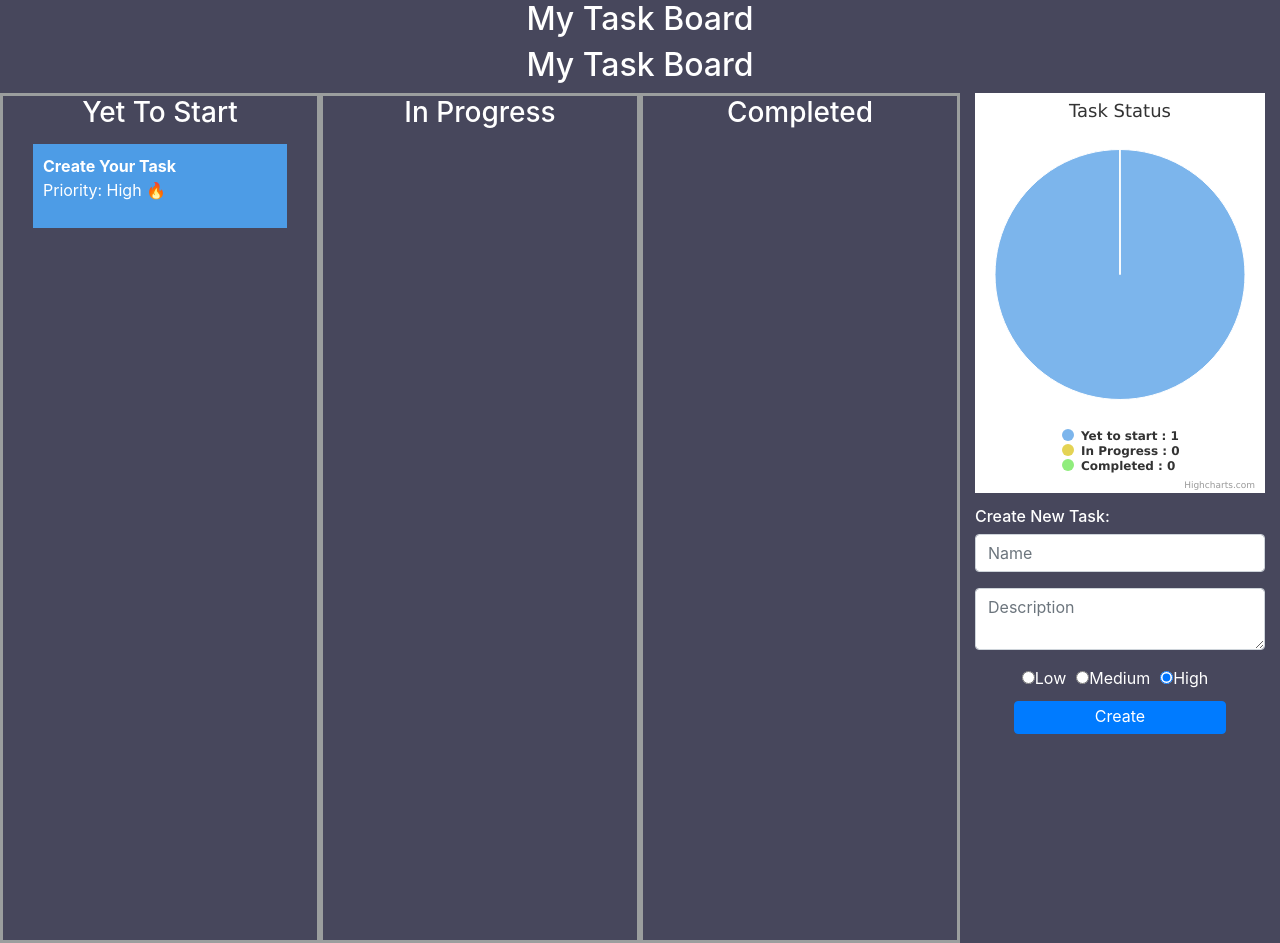
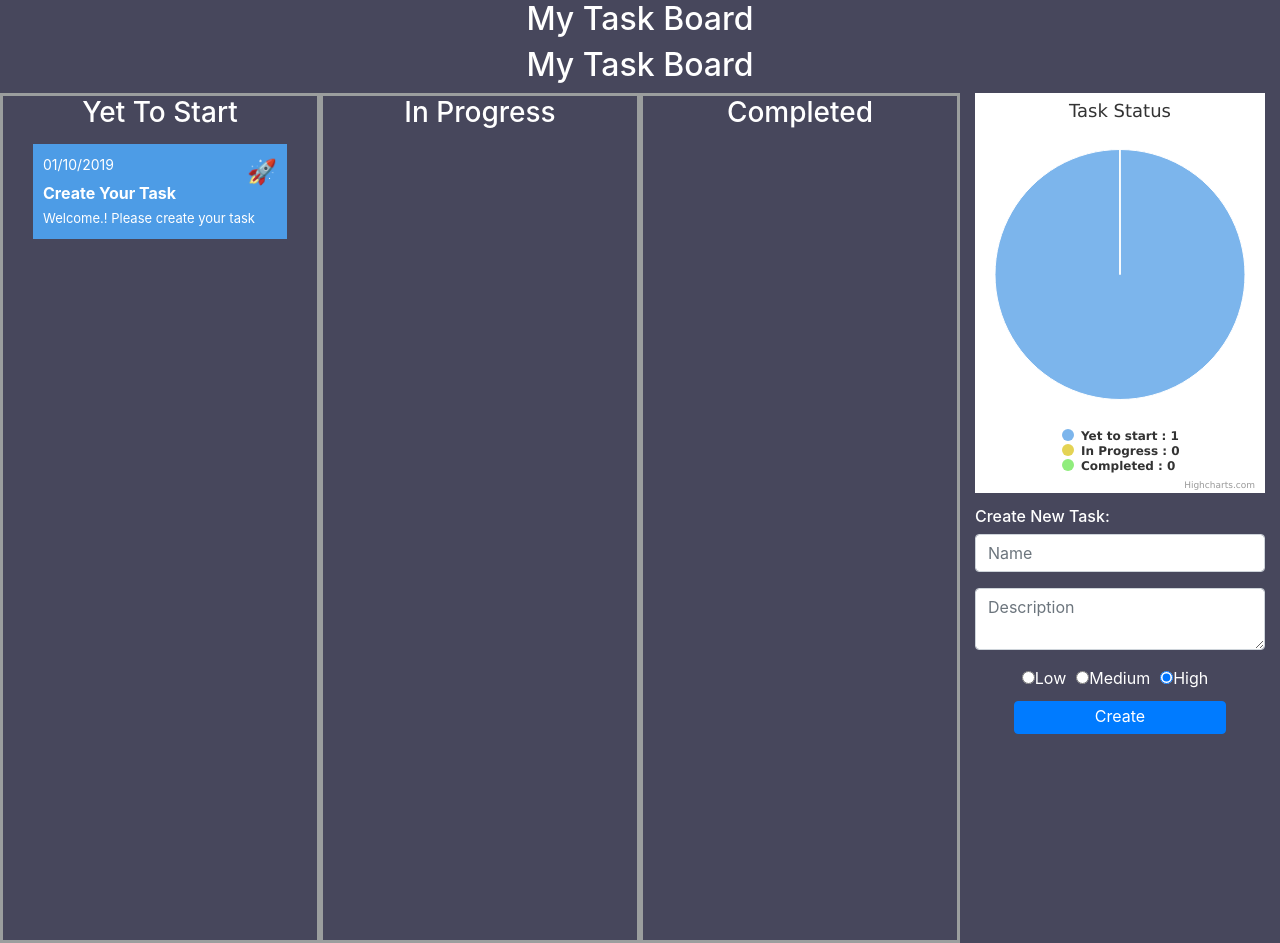
Before and after one commit to danidevadoss/my-task-board, a React (Create React App) app: page / in a window 1280 px wide. Built offline with nearby package versions, Linux system fonts and the light colour scheme.

Commit message:
Update Task.js

```diff
--- a/src/task/Task.js
+++ b/src/task/Task.js
@@ -7,49 +7,76 @@ class Task extends React.Component {
       task: props.task
     };
     this.state.isExpand = false;
+    this.state.isEdit = false;
   }
 
   render() {
     return (
       <div
         id={this.state.task.name}
-        draggable="true"
-        onDragStart={e => this.drag(this.state.task)}
+        draggable= {!this.state.isEdit}
+        onDragStart={e => !this.state.isEdit ?  this.drag(this.state.task): this.empty}
       >
         {!this.state.isExpand ? (
           <div
             className={"task " + this.props.status}
-            onClick={this.toggleExpand}
+            onClick={ this.toggleExpand}
           >
-            <b>{this.state.task.name}</b>
-            <p title={this.state.task.priority}> Priority: {this.getPriorityIcon(this.state.task.priority)}</p>
+            <a  style={{fontSize: 24, float: 'right'}} title={this.state.task.priority}>{this.getPriorityIconOnly(this.state.task.priority)}</a>
+            <p style={{fontSize: 14, marginBottom: 6}}>{this.state.task.createdOn}</p>
+            <div>
+              <p style={{ marginBottom: 4}}><b>{this.state.task.name}</b></p>
+              {this.state.task.description.split ('\n').map ((item, i) => <p style={{fontSize: 13, marginBottom: 0}}key={i}>{item}</p>)}
+            </div>
+
             {/* <button onClick={this.forward} >></button> */}
           </div>
-        ) : (
+        ) :  (
+
           <div
             className={"task " + this.props.status}
-            onClick={this.toggleExpand}
+            onClick={!this.state.isEdit ? this.toggleExpand: this.empty}
           >
-            <div>
+            <div style={{marginTop:4}}>
+
               {" "}
-              <p className="delete-button" onClick={this.onDelete}>
+              <p className="delete-button" onClick={this.onDelete} id="delete">
                 <i className="fa fa-trash-o" aria-hidden="true"></i>
               </p>
+
+              {this.state.isEdit ? (<p className="edit-button" onClick={this.onSave} id="save">
+                <i className="fa fa-floppy-o" aria-hidden="true"></i>
+              </p>): <p className="edit-button" onClick={this.onEdit} id="edit">
+                <i className= "fa fa-pencil" aria-hidden="true"></i>
+              </p>}
+
             </div>
-            <div>
+            <div style={{marginTop:6}}>
+              <form autoComplete="off" onSubmit={this.onSave} >
               {" "}
               <p>
-                <b>Task:</b> {this.state.task.name}
+                <b>Task:</b> {!this.state.isEdit  ? this.state.task.name : (<input type="text" value={this.state.task.name } onChange={(e) => this.setName(e)}  placeholder="Name" required className="form-control" id="task" />)}
               </p>
               <p>
-                <b>Description:</b> {this.state.task.description}
+                <b>Description:</b> { !this.state.isEdit  ?  this.state.task.description.split ('\n').map ((item, i) => <p style={{ marginBottom: 0}} key={i}>{item}</p>) : (<textarea type="text" value={this.state.task.description}  onChange={(e) => this.setDescription(e)}  placeholder="Description" required className="form-control" id="description" rows="2"> </textarea>)}
               </p>
               <p>
-                <b>Priority:</b> {this.getPriorityIcon(this.state.task.priority)}
+                <b>Priority:</b> {!this.state.isEdit  ? this.getPriorityIcon(this.state.task.priority) :(
+                <div className="form-group text-center">
+                                <label className="radio-inline margin-right">
+                                    <input value={"Low"} checked={this.state.task.priority === "Low"} onChange={(e) => this.priorityChange("Low")} type="radio" name="low" />Low</label>
+                                <label className="radio-inline margin-right">
+                                    <input value={"Meduim"} checked={this.state.task.priority === "Meduim"} onChange={(e) => this.priorityChange("Meduim")} type="radio" name="medium" />Medium</label>
+                                <label className="radio-inline margin-right">
+                                    <input value={"High"} checked={this.state.task.priority === "High"} onChange={(e) => this.priorityChange("High")} type="radio" name="high" />High</label>
+                            </div>)}
               </p>
               <p>
                 <b>Created on:</b> {this.state.task.createdOn}
               </p>
+
+                <button type="submit" style={{display: "none"}} className=" btn btn-primary create-button">Create</button>
+              </form>
             </div>
           </div>
         )}
@@ -57,6 +84,22 @@ class Task extends React.Component {
     );
   }
 
+
+  stringInput(e) {
+     e.stopPropagation();
+        if (e && e.target && e.target.value) {
+            if (e.target.value.length === 1) {
+                return e.target.value.toUpperCase();
+            } else {
+                return e.target.value;
+            }
+        }
+        return '';
+    }
+
+  empty=()=>{
+
+  }
   onDelete = () => {
     // alert("delete");
     // console.log(this.props.taskList);
@@ -67,6 +110,40 @@ class Task extends React.Component {
     this.state.task.status = this.props.status;
     this.props.onTaskDelete(this.state.task);
   };
+
+ priorityChange = (value) => {
+   let task = this.state.task;
+   task.priority=value;
+  this.setState({ task: task });
+  }
+
+onEdit=(e)=>{
+ this.setState({ isEdit: !this.state.isEdit });
+  e.stopPropagation();
+}
+
+setName=(e)=>{
+  let task = this.state.task;
+   if (e && e.target) {
+     task.name= e.target.value;
+     this.setState({ task: task });
+   }
+}
+
+setDescription=(e)=>{
+  let task = this.state.task;
+   if (e && e.target) {
+     task.description= e.target.value;
+     this.setState({ task: task });
+   }
+}
+
+onSave=(e)=>{
+  e.preventDefault();
+  this.state.task.status = this.props.status;
+  this.props.onTaskSave(this.state.task);
+  this.setState({ isEdit: !this.state.isEdit });
+}
 
   toggleExpand = () => {
     this.setState({ isExpand: !this.state.isExpand });
@@ -79,12 +156,22 @@ class Task extends React.Component {
 
   getPriorityIcon(priority) {
     if (priority == "High") {
-      return priority+" 🔥";
+      return priority+" 🚀";
     } else if (priority == "Meduim") {
-      return priority+" 🌕";
+      return priority+" ☀️";
     } else {
       return priority+" ❄️";
     }
   }
+
+ getPriorityIconOnly(priority) {
+    if (priority == "High") {
+      return "🚀 ";
+    } else if (priority == "Meduim") {
+      return "☀️ ";
+    } else {
+      return "❄️ ";
+    }
+  }
 }
 export default Task;
```
